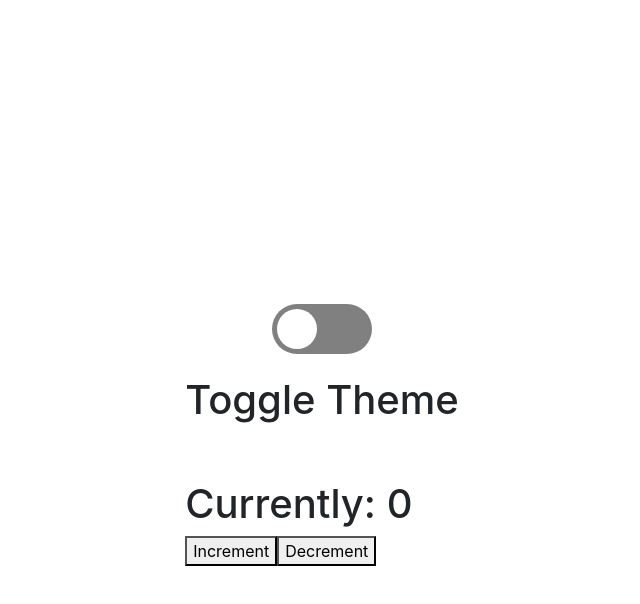
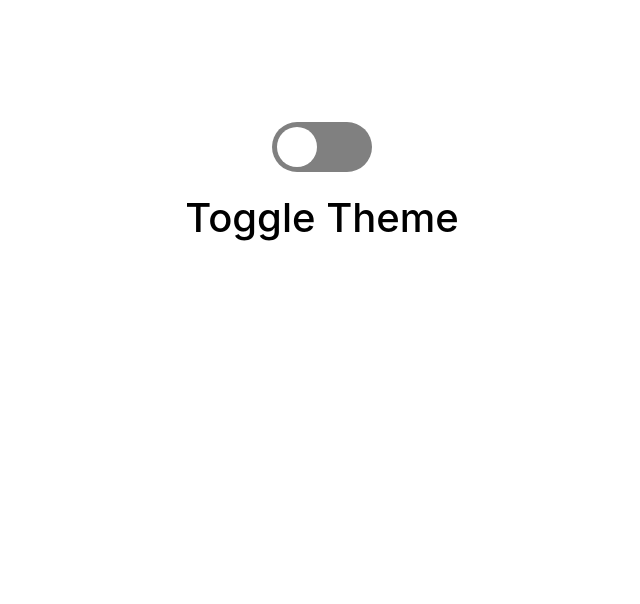
Before and after one commit to aryansharma15/theme_switcher, a React (Create React App) app: page / in a window 1280 px wide. Shown: the top 604 px of the page, without its empty margins (318-958 px from the left). Built offline with nearby package versions, Linux system fonts and the light colour scheme; the HTML template or start-up script is replaced by a standard one.

Commit message:
passing state upwards

```diff
--- a/src/App.css
+++ b/src/App.css
@@ -2,6 +2,14 @@
   display: flex;
   justify-content: center;
 
+}
+
+.App{
+  padding-top: 100px;
+  height: 100vh;
+  width: 100vw;
+  background-color: #ffffff;
+  color: #000000;
 }
 
 .centered{
--- a/src/App.js
+++ b/src/App.js
@@ -1,14 +1,29 @@
 import "./App.css";
-import React from "react";
+import React, { useState } from "react";
 import Toggler from "./components/toggler";
 import Counter from "./components/counter";
 
 function App() {
+	const [theme, setTheme] = useState({
+		color: "",
+		bgColor: "",
+	});
+
+	const changeTheme = () => {
+		const newColor = theme.color ? "" : "#ffffff";
+		const newBgColor = theme.bgColor ? "" : "#2d2d2d";
+
+		setTheme({
+			color: newColor,
+			bgColor: newBgColor,
+		});
+	};
+
 	return (
 		<div className="App">
 			<div>
 				<Toggler></Toggler>
-				<Counter></Counter>
+				{/* <Counter></Counter> */}
 			</div>
 		</div>
 	);
--- a/src/components/toggler.js
+++ b/src/components/toggler.js
@@ -4,15 +4,17 @@ import "../App.css";
 // import { Button, Form, FormGroup, Label, Input } from "reactstrap";
 
 const Toggler = (props) => {
-	const [state, setState] = useState("");
+	const [color, setColor] = useState("");
+	const [text, setText] = useState("");
 
 	const Changer = () => {
-		setState(false);
+		setColor("#2d2d2d");
+		setText("#ffffff");
 	};
 
 	return (
-		<div className="my-5 toggle-div">
-			<input type="checkbox" id="switch" />
+		<div className=" toggle-div">
+			<input type="checkbox" id="switch" onClick={Changer} />
 			<label htmlFor="switch"></label>
 
 			<h1>Toggle Theme</h1>
```
